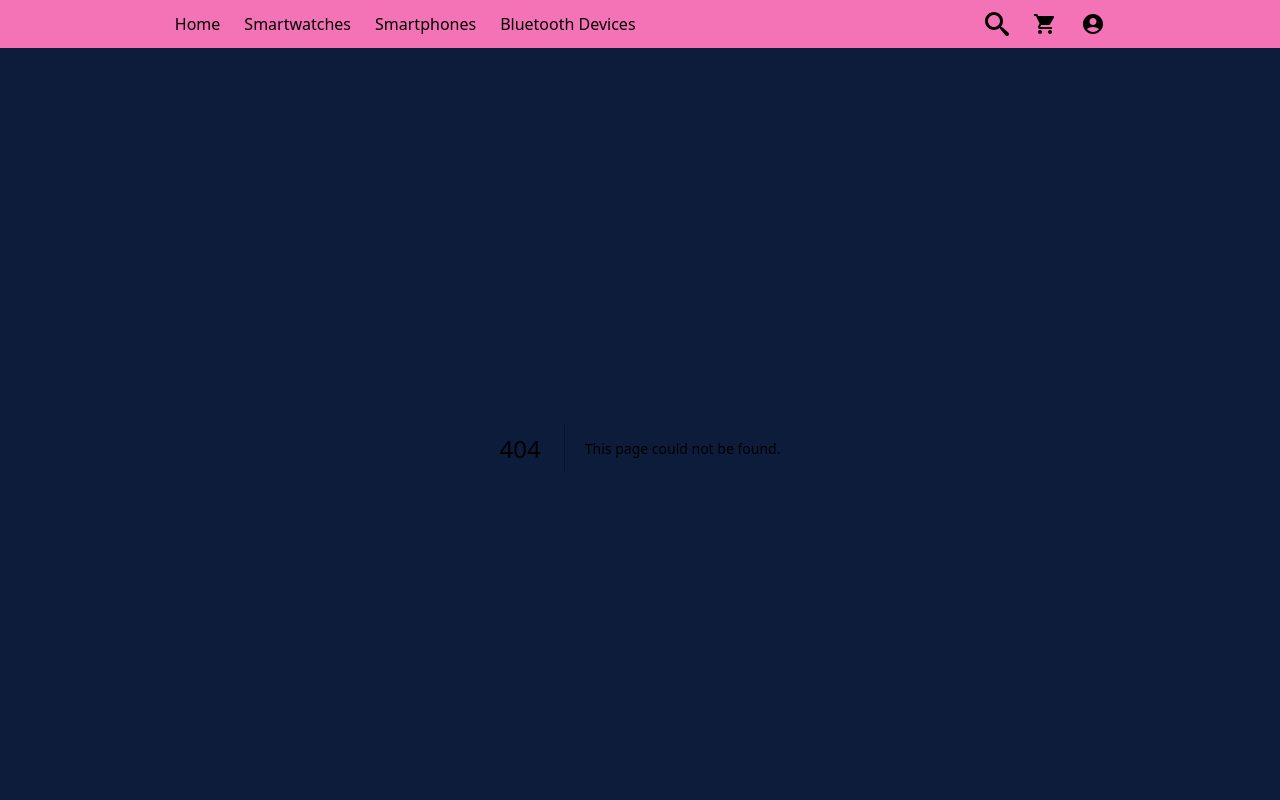
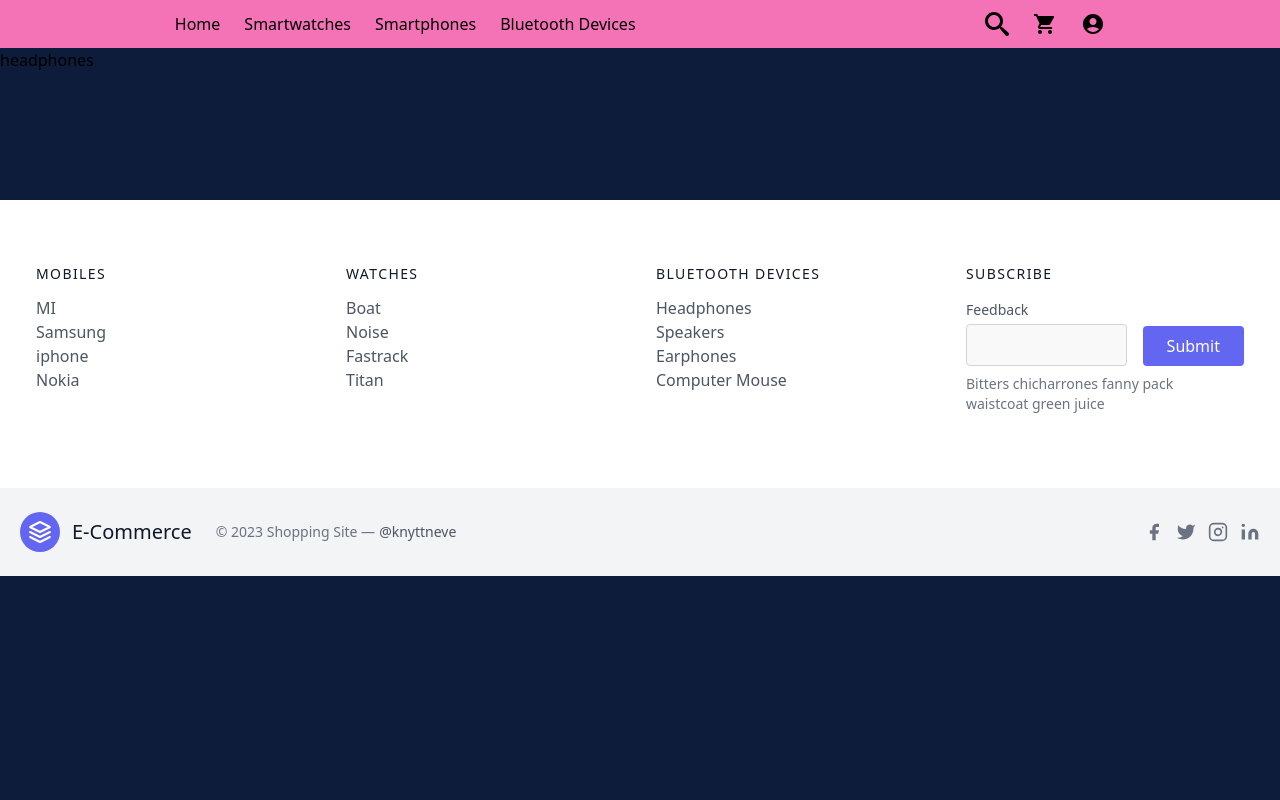
Before and after one commit to sumanmalakar/Project_Exhibition, a Next.js app: page /headphones in a window 1280 px wide. Before the commit this address had no page. Shown: the top 800 px of the page. Built offline with nearby package versions, Linux system fonts and the light colour scheme.

Commit message:
created bluetooth device link pages for footer file

```diff
--- /dev/null
+++ b/pages/earphones.jsx
@@ -0,0 +1,7 @@
+import React from 'react'
+
+export default function earphones() {
+  return (
+    <div>earphones</div>
+  )
+}
--- /dev/null
+++ b/pages/headphones.jsx
@@ -0,0 +1,7 @@
+import React from 'react'
+
+export default function headphones() {
+  return (
+    <div>headphones</div>
+  )
+}
--- /dev/null
+++ b/pages/mouse.jsx
@@ -0,0 +1,7 @@
+import React from 'react'
+
+export default function mouse() {
+  return (
+    <div>mouse</div>
+  )
+}
--- /dev/null
+++ b/pages/speakers.jsx
@@ -0,0 +1,7 @@
+import React from 'react'
+
+export default function speakers() {
+  return (
+    <div>speakers</div>
+  )
+}
```
